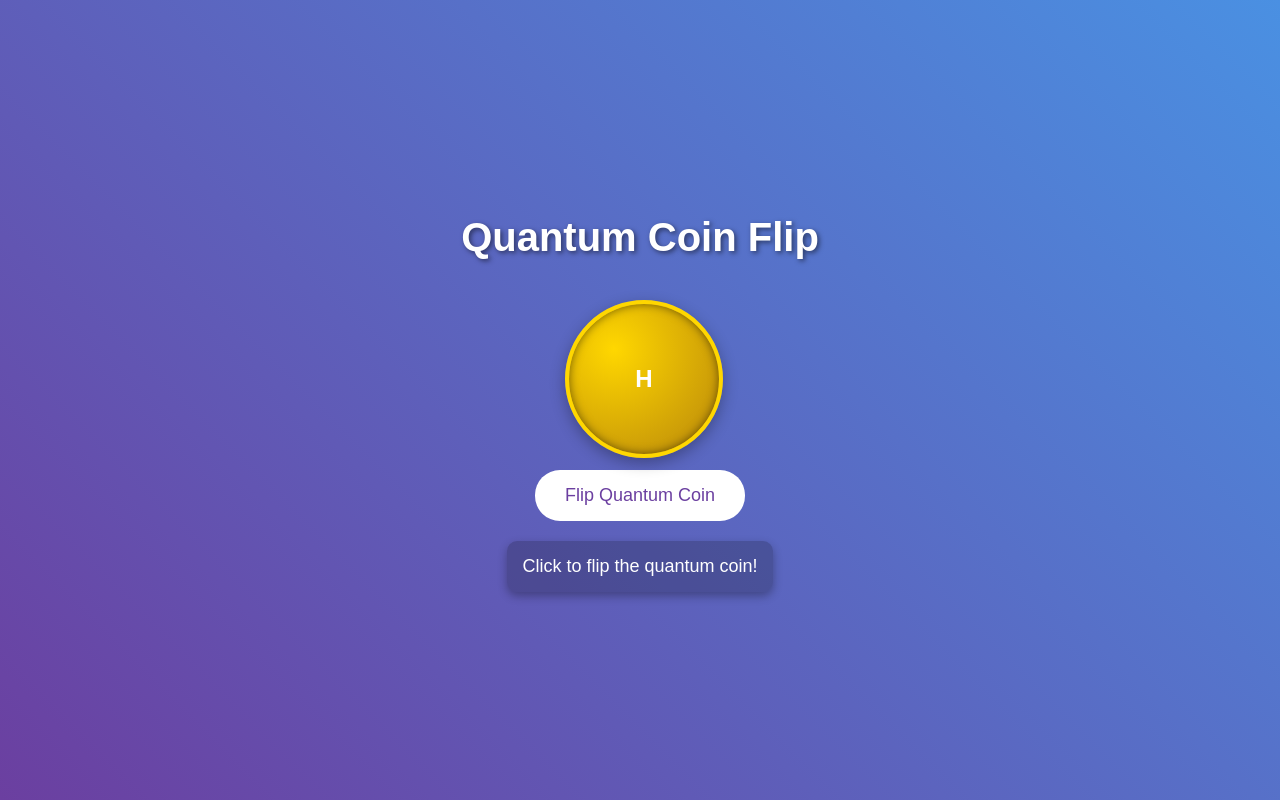
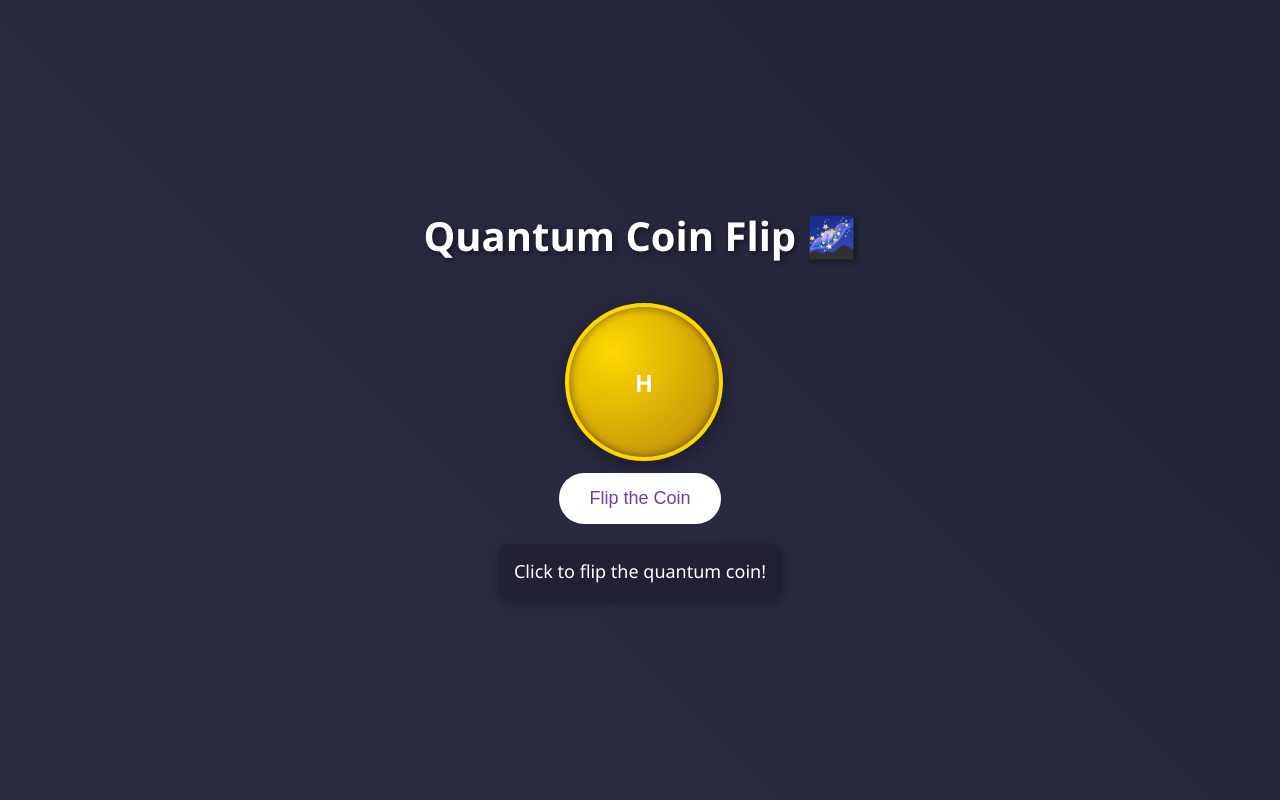
Before and after one commit to rajtilak-2020/Quantum-coin-flip, a plain HTML site: page index.html in a window 1280 px wide. Drawn offline with Linux system fonts and the light colour scheme.

Commit message:
`Update title, heading, and CSS styles in index.html and style.css`

```diff
--- a/index.html
+++ b/index.html
@@ -3,16 +3,16 @@
 <head>
     <meta charset="UTF-8">
     <meta name="viewport" content="width=device-width, initial-scale=1.0">
-    <title>Quantum Coin Flip</title>
+    <title>Quantum Coin by Raj</title>
     <link rel="stylesheet" href="style.css">
 </head>
 <body>
-    <h1>Quantum Coin Flip</h1>
+    <h1>Quantum Coin Flip 🌌</h1>
     <div class="coin" id="coin">
         <div class="coin-face heads">H</div>
         <div class="coin-face tails">T</div>
     </div>
-    <button onclick="flipCoin()">Flip Quantum Coin</button>
+    <button onclick="flipCoin()">Flip the Coin</button>
     <div class="quantum-state" id="quantumState">
         Click to flip the quantum coin!
     </div>
--- a/style.css
+++ b/style.css
@@ -6,8 +6,10 @@ body {
     justify-content: center;
     min-height: 100vh;
     margin: 0;
-    background: linear-gradient(45deg, #6b3fa0, #4a90e2);
-    font-family: Arial, sans-serif;
+    background: linear-gradient(45deg, #1e1e2f, #2b2b43, #1e1e2f, #2b2b43);
+    background-size: 400% 400%;
+    animation: gradientAnimation 8s ease infinite;
+    font-family: 'Segoe UI', Tahoma, Geneva, Verdana, sans-serif;
     color: white;
 }
 
```
